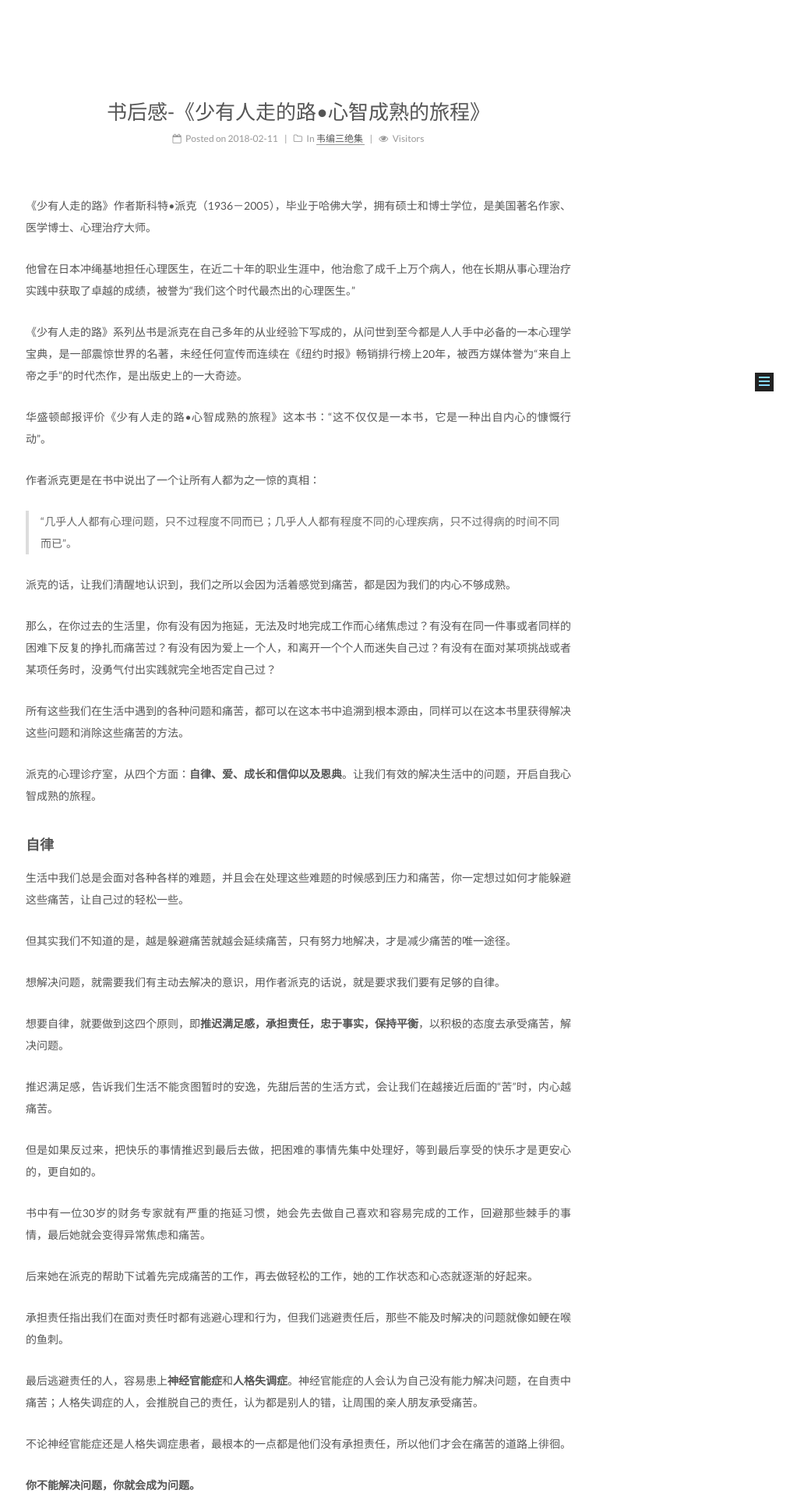
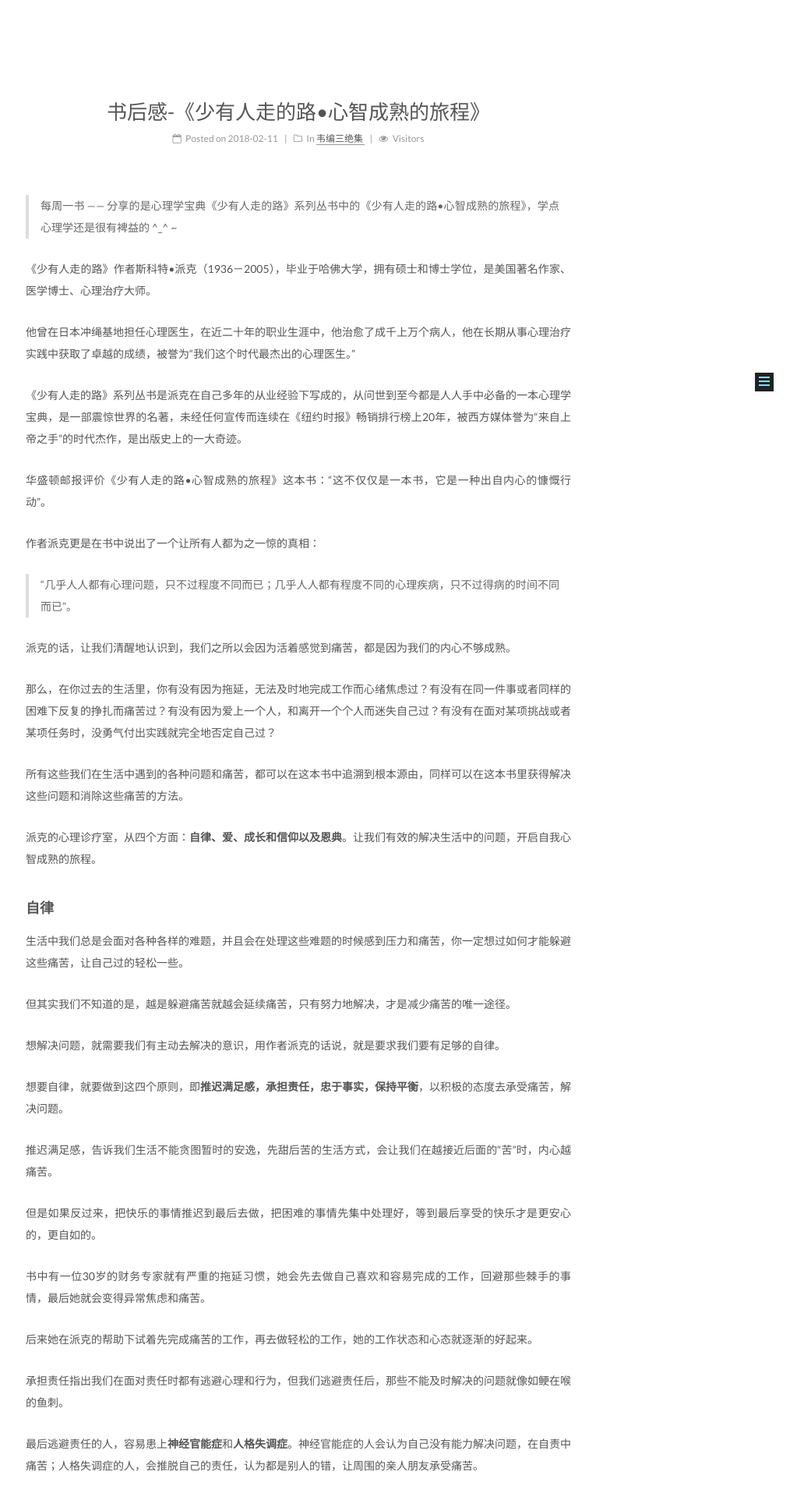
Before and after one commit to CircleZ3791117/CircleZ3791117.github.io, a Jekyll site: the page built from _posts/2018-02-11-book01.md, in a window 1280 px wide. Shown: the part 353-2273 px from the top of the page at 78% size, without its empty margins (257-1280 px from the left). Built offline with Jekyll 4.4.1, drawn with Linux system fonts in a browser that asks for light colours; comment, search, counter and statistics services are not loaded.

Commit message:
modify description

```diff
--- a/_posts/2018-02-11-book01.md
+++ b/_posts/2018-02-11-book01.md
@@ -7,6 +7,8 @@ tags:
 categories: 韦编三绝集
 image: lion-wild-africa-african.jpg
 ---
+
+> 每周一书 —— 分享的是心理学宝典《少有人走的路》系列丛书中的《少有人走的路•心智成熟的旅程》，学点心理学还是很有裨益的 ^\_^ ~
 
 《少有人走的路》作者斯科特•派克（1936－2005），毕业于哈佛大学，拥有硕士和博士学位，是美国著名作家、医学博士、心理治疗大师。
 
```
Also changed, not shown: _posts/2018-02-07-Perceptron.md (+3 -0 lines).
